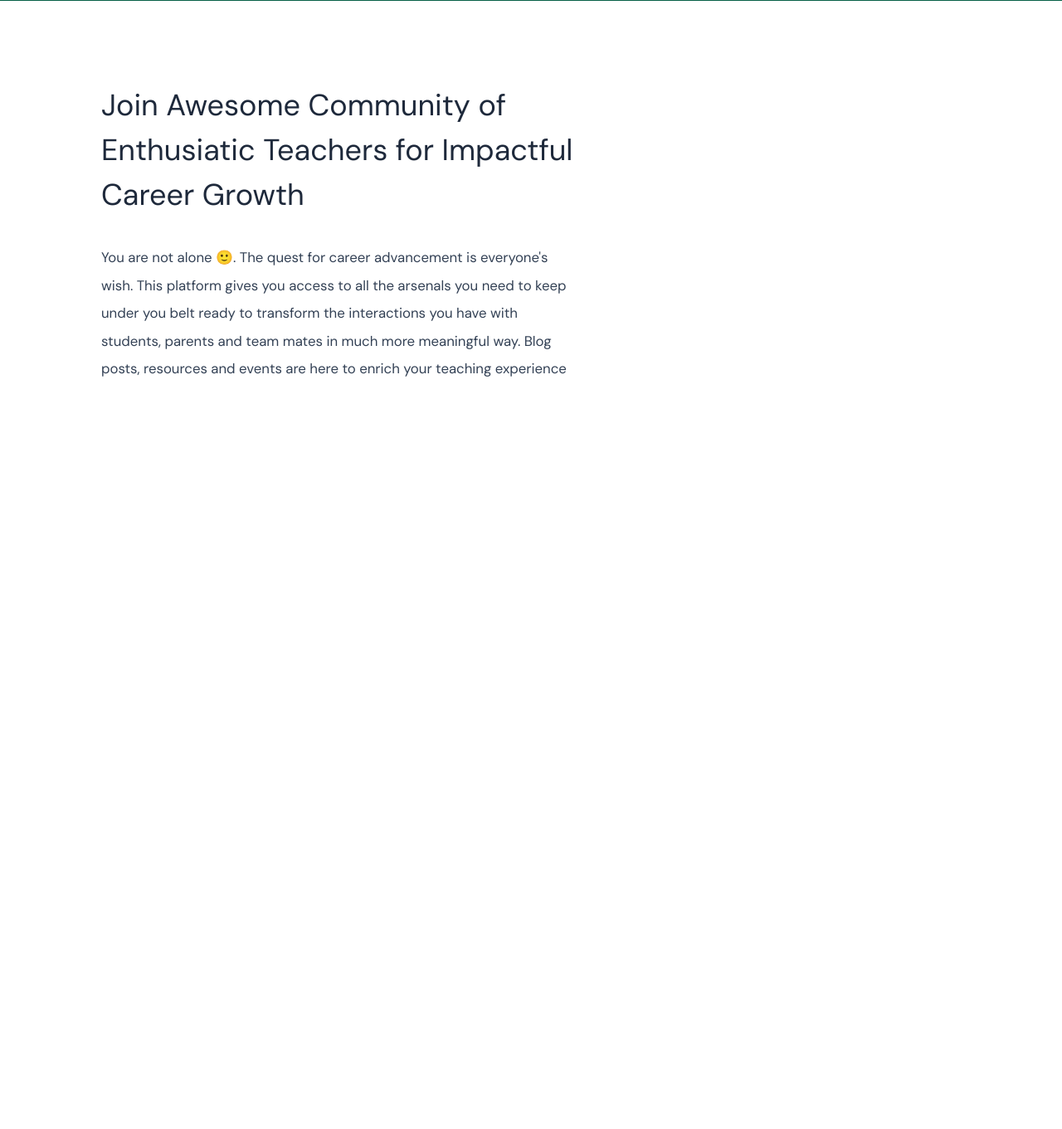
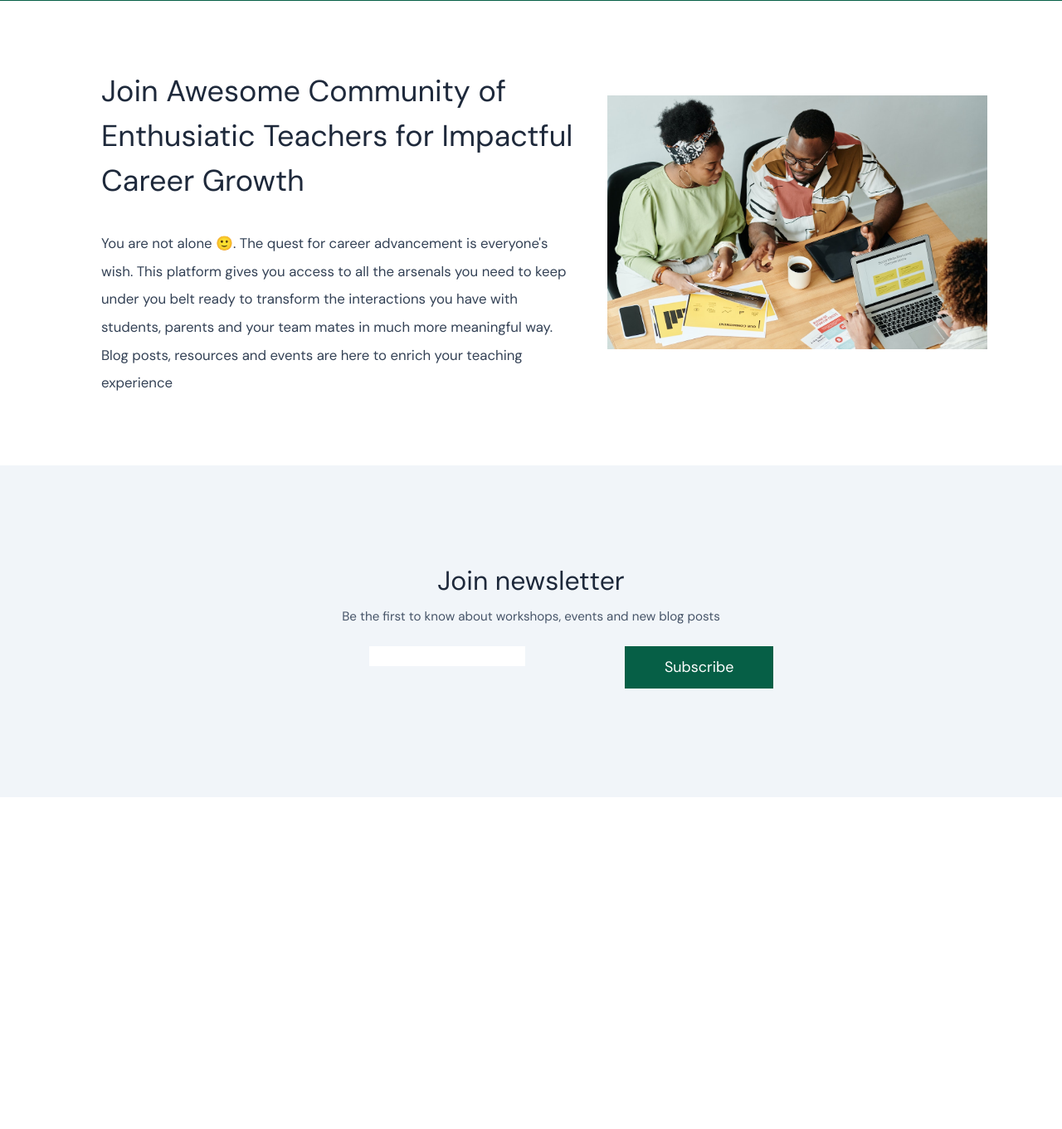
Before and after one commit to kitindi/elimu_tech, a Django app: template templates/schools/home_page.html in a window 1280 px wide. Shown: the part 1259-2620 px from the top of the page at 83% size. Before the commit the page ends 1713 px from the top, so only its background shows below. Run offline with Django 3.2, Linux system fonts and the light colour scheme; the template is opened without the code that fills it, so the values that code supplies are empty, except form fields; tables that the repository leaves empty hold one stand-in row (values such as "Sample post"); form fields are guessed from the names that the template uses; some libraries are stand-ins or nearby versions.

Commit message:
added newsleter form

```diff
--- a/schools/urls.py
+++ /dev/null
@@ -1,5 +0,0 @@
-from django.urls import path
-from . import views
-
-
-urlpatterns = [path("", views.home, name="home-page")]
--- a/schools/views.py
+++ b/schools/views.py
@@ -1,9 +1,11 @@
-from django.shortcuts import render
+from django.shortcuts import render, redirect
 from .models import School
+from .forms import NewsletterForm
 
 # Create your views here.
 
 
 def home(request):
-    context = {}
+    form = NewsletterForm()
+    context = {"form": form}
     return render(request, "schools/home_page.html", context)
--- a/templates/base.html
+++ b/templates/base.html
@@ -17,7 +17,7 @@
         font-family: "DM Sans", sans-serif;
       }
     </style>
-    <title>Teacherzboard</title>
+    <title>mwalimu Hub</title>
   </head>
   <body>
     <header class="w-full">
--- a/templates/schools/home_page.html
+++ b/templates/schools/home_page.html
@@ -42,11 +42,47 @@
         You are not alone 🙂. The quest for career advancement is everyone's
         wish. This platform gives you access to all the arsenals you need to
         keep under you belt ready to transform the interactions you have with
-        students, parents and team mates in much more meaningful way. Blog
+        students, parents and your team mates in much more meaningful way. Blog
         posts, resources and events are here to enrich your teaching experience
       </p>
     </div>
-    <div class="col-span-5"></div>
+    <div class="col-span-5 pt-16 h-full">
+      <img
+        src="{% static 'images/workshop2.jpg' %}"
+        alt=""
+        class="object-fit w-full"
+      />
+    </div>
   </div>
 </section>
+<section class="w-full h-[50vh] bg-slate-100 flex justify-center items-center">
+  <div class="w-full max-w-[1100px] mx-aut text-center">
+    <h3 class="text-[2rem] text-slate-800">Join newsletter</h3>
+    <p class="text-slate-600 my-2 text-[.95rem]">
+      Be the first to know about workshops, events and new blog posts
+    </p>
+    <div class="flex justify-center">
+      <form
+        action=""
+        class="grid grid-cols-6 gap-2 py-4 w-[600px]"
+        method="POST"
+      >
+        {% csrf_token %}
+        <div class="col-span-4">{{ form.email_address }}</div>
+        <div class="col-span-2">
+          <button
+            type="submit"
+            class="bg-emerald-800 text-white py-3 px-12 text-[1.12rem]"
+          >
+            Subscribe
+          </button>
+        </div>
+      </form>
+      <p></p>
+    </div>
+  </div>
+</section>
+<section class="w-full h-[50vh] bg-white flex justify-center items-center">
+  <div class="w-full max-w-[1100px] mx-auto"></div>
+</section>
 {% endblock content%}
```
Also changed, not shown: schools/admin.py (+5 -2 lines), schools/forms.py (added, +15 -0 lines), schools/models.py (+7 -0 lines), teacherzboard/urls.py (+4 -19 lines), db.sqlite3, schools/migrations/0007_newsletter.py (added), schools/migrations/0008_rename_email_newsletter_email_address.py (added), schools/static/images/banner.jpg (deleted), schools/static/images/workshop.jpg (added), schools/static/images/workshop2.jpg (added).
